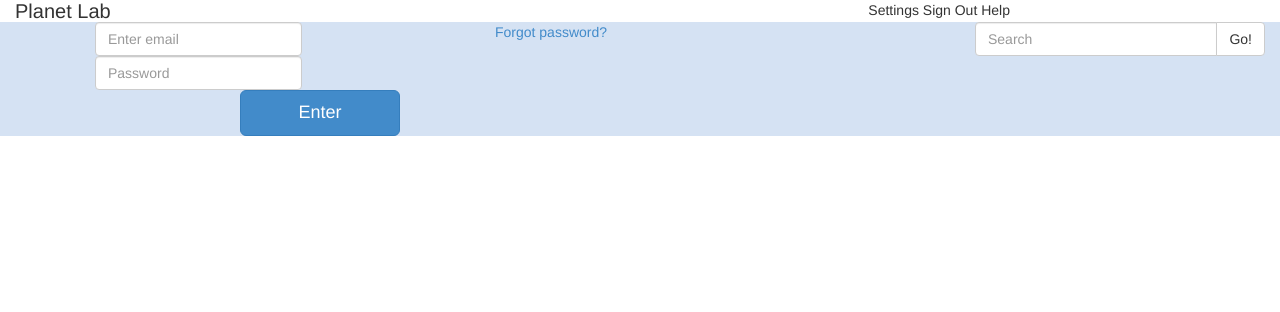
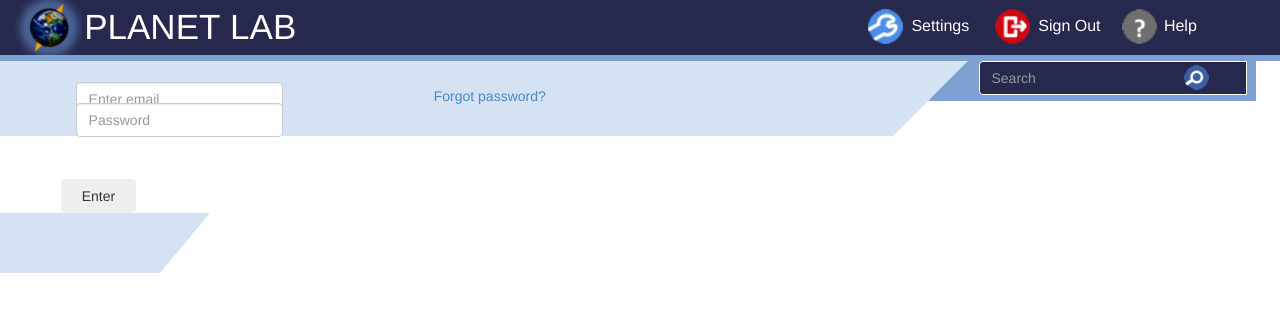
Before and after one commit to andymcguinness/planetlab, a plain HTML site: page index.html in a window 1280 px wide. Drawn offline with nearby package versions, Linux system fonts and the light colour scheme; some packages are replaced by stand-ins of ours.

Commit message:
Commiting current status

```diff
--- a/css/main.css
+++ b/css/main.css
@@ -11,54 +11,162 @@ body {
     display: block;
     float: left;
     margin: 0;
+    background: #26284d;
+    overflow-x: hidden;
 }
 .main-header .left {
     float: left;
     display: inline-block;
 }
+.main-header .left div.main-header-logo {
+    display: inline-block;
+    float: left;
+}
+.main-header .left div.main-header-logo img {
+    display: inline-block;
+    float: left;
+    height: 55px;
+}
 .main-header .left h1 {
     margin: 0;
-    font-size: 20px;
+    font-size: 35px;
+    color: #fffefe;
+    display: inline;
+    float: left;
+    text-transform: uppercase;
+    margin: 8px 0 0 2px;
+}
+.main-header .left h1 span.light {
+    display: inline;
+    font-weight: 200;
 }
 .main-header .right {
     float: left;
     display: inline-block;
 }
 .main-header .right div {
-    display: inline;
-    text-align: right;
+    display: inline-block;
+    text-align: left;
+    width: 31%;
+}
+.main-header .right div:last-child {
+    width: 30%;
+}
+.main-header .right div div {
+    dislay: inline-block;
+    float: left;
+    margin-top: 9px;
+}
+.main-header .right div div img{
+    height: 35px;
+    display: inline-block;
+}
+.main-header .right div span {
+    display: inline-block;
+    color: #fffefe;
+    font-weight: 200;
+    font-size: 16px;
+    padding: 15px 10px 0 5px;
 }
 
 .content-header {
     width: 100%;
     display: block;
     float: left;
-    background: #D5E2F3;
     margin: 0;
+    border-top: 6px solid #7ea1d1;
 }
-.content-header .left {
+.content-header .logged-in-left {
     display: inline-block;
     float: left;
+    background: #D5E2F3;
+    height: 95px;
+    z-index: 2;
+}
+.content-header .logged-in-left .user-icon img {
+    width: 105px;
+    margin-left: 30px;
+    margin-top: 10px;
+}
+.content-header .logged-in-left .username h1 {
+    margin-top: 5px;
+    margin-left: 50px;
+    font-size: 18px;
+}
+.content-header .logged-out-left {
+    display: inline-block;
+    float: left;
+    border-top: 75px solid #D5E2F3;
+    border-right: 75px solid transparent;
+    z-index: 2;
+}
+.content-header .logged-out-left input {
+    margin-top: -100px;
+}
+.content-header .logged-out-left p {
+    margin-top: -50px;
+    margin-left: -20px;
 }
 .content-header .middle {
     display: inline-block;
     float: left;
+    width: 788px;
+    border-top: 95px solid #D5E2F3;
+    border-right: 85px solid transparent;
 }
 .content-header .middle ul.main-nav {
     width: 100%;
     display: inline-block;
     float: left;
     list-style: none;
-    padding-left: 0;
+    padding-left: 40px;
+    position: absolute;
+    top: -90px;
 }
 .content-header .middle ul.main-nav li {
     float: left;
     width: auto;
     display: inline;
+    width: 20%;
+    margin-top: 7px;
 }
 .content-header .right {
     display: inline-block;
     float: left;
+    background: #7ea1d1;
+    height: 40px;
+    margin-left: -39px;
+}
+.content-header .right input {
+    background: #26284d;
+    padding-right: 38px;
+    border: 1px solid #fffefe;
+    -webkit-border-radius: 4px;
+    border-radius: 4px;
+    margin: 0 0 0 35px;
+}
+.content-header .right input:focus {
+    color: #fffefe;
+    border: 1px solid #cbcbcb;
+}
+.content-header .right div.submit-search {
+    background: transparent;
+    position: absolute;
+    left: 240px;
+    top: 4px;
+    z-index: 2;
+    width: auto;
+}
+.content-header .right div.submit-search a img {
+    width: 25px;
+}
+.content-header .left-bottom {
+    display: inline-block;
+    float: left;
+    height: 0;
+    width: 225px;
+    border-top: 60px solid #D5E2F3;
+    border-right: 50px solid transparent;
 }
 
 /* SEARCH PAGE STYLES */
--- a/index.html
+++ b/index.html
@@ -14,50 +14,70 @@
     </head>
     <body ng-controller="MainCtrl">
 
-        <div class="main-header row">
+        <div class="main-header">
             <div class="left col-xs-12 col-sm-12 col-md-8">
-                <h1>Planet Lab</h1>
+                <a href="/nasa-space-app/#/">
+                    <div class="main-header-logo"><img src="images/planetlab-logo.png"></div>
+                    <h1><span class="light">Planet</span> Lab</h1>
+                </a>
             </div>
             <div class="right col-xs-12 col-sm-12 col-md-4">
                 <div class="settings">
-                    <div class="icon"></div>
+                    <a href="#">
+                        <div class="icon"><img src="images/settings-icon.png"></div>
                         <span class="menu-item-text">Settings</span>
+                    </a>
                 </div>
                 <div class="sign-out">
-                    <div class="icon"></div>
+                    <a href="#">
+                        <div class="icon"><img src="images/logout-icon.png"></div>
                         <span class="menu-item-text">Sign Out</span>
+                    </a>
                 </div>
                 <div class="help">
-                    <div class="icon"></div>
+                    <a href="#">
+                        <div class="icon"><img src="images/help-icon.png"></div>
                         <span class="menu-item-text">Help</span>
+                    </a>
                 </div>
             </div>
         </div>
 
         <div ng-switch on="isLoggedIn">
             <div ng-switch-when="true" class="content-header row">
-                <div class="left col-xs-12 col-sm-12 col-md-3">Username</div>
-                <div class="middle col-xs-12 col-sm-12 col-md-6">
+                <div class="row">
+                    <div class="logged-in-left col-xs-12 col-sm-12 col-md-2">
+                        <div class="user-icon">
+                            <a href="#"><img src="images/user-icon.png"></a>
+                        </div>
+                        <div class="username">
+                            <h1>Latora</h1>
+                        </div>
+                    </div>
+                    <div class="middle col-xs-12 col-sm-12 col-md-7">
                         <ul class="main-nav">
-                        <li>1</li>
-                        <li>2</li>
-                        <li>3</li>
-                        <li>4</li>
-                        <li>5</li>
+                            <li><a href="#"><img src="images/icon-1.png"></a></li>
+                            <li><a href="#"><img src="images/icon-2.png"></a></li>
+                            <li><a href="#"><img src="images/icon-3.png"></a></li>
+                            <li><a href="#"><img src="images/icon-4.png"></a></li>
+                            <li><a href="#"><img src="images/icon-5.png"></a></li>
                         </ul>
                     </div>
                     <div class="right col-xs-12 col-sm-12 col-md-3">
                         <div class="input-group">
-                        <input type="search" class="form-control" placeholder="Search">
-                        <span class="input-group-btn">
-                            <button class="btn btn-default" type="submit">Go!</button>
-                        </span>
+                            <input type="search" class="form-control" placeholder="Search" ng-model="searchTerm">
+                            <div class="submit-search"><a href="/nasa-space-app/#/search?{{searchTerm}}"><img src="images/search-icon.png"></a></div>
                         </div>
                     </div>
                 </div>
+                <div class="row">
+                    <div class="left-bottom col-xs-12 col-sm-12 col-md-3"></div>
+                </div>
+            </div>
 
-            <div ng-switch-when="false" class="content-header row">
-                <div class="left col-xs-12 col-sm-12 col-md-9">
+            <div ng-switch-when="false" class="content-header">
+                <div class="row">
+                    <div class="logged-out-left col-xs-12 col-sm-12 col-md-9">
                         <div class="row">
                             <form class="form-inline col-md-5 col-md-offset-1" role="form">
                               <div class="form-group">
@@ -73,16 +93,18 @@
                         </div>
 
                         <div class="row">
-                        <button type="submit" class="btn btn-primary btn-lg col-xs-10 col-sm-8 col-md-2 col-xs-offset-1 col-sm-offset-2 col-md-offset-3">Enter</button>
+                            <button type="submit" class="btn col-xs-10 col-sm-8 col-md-1 col-xs-offset-1 col-sm-offset-2 col-md-offset-1">Enter</button>
                         </div>
                     </div>
                     <div class="right col-xs-12 col-sm-12 col-md-3">
                         <div class="input-group">
-                        <input type="search" class="form-control" placeholder="Search">
-                        <span class="input-group-btn">
-                            <button class="btn btn-default" type="submit">Go!</button>
-                        </span>
+                            <input type="search" class="form-control" placeholder="Search" ng-model="searchTerm">
+                            <div class="submit-search"><a href="/nasa-space-app/#/search?{{searchTerm}}"><img src="images/search-icon.png"></a></div>
                         </div>
+                    </div>
+                </div>
+                <div class="row">
+                    <div class="left-bottom col-xs-12 col-sm-12 col-md-3"></div>
                 </div>
             </div>
         </div>
@@ -91,9 +113,9 @@
 
         <!-- SCRIPTS -->
         <!-- Main Script -->
+        <script src="js/includes/mixitup.js"></script>
         <script src="js/main.js"></script>
         <script src="js/quests_app.js"></script>
-         <script src="js/includes/mixitup.js"></script>
 
         <!-- Services -->
         <script src="js/services/quests_api.js"></script>
--- a/js/controllers/MainCtrl.js
+++ b/js/controllers/MainCtrl.js
@@ -1,3 +1,3 @@
-quests_app.controller('MainCtrl', ['$scope', '$rootScope', function($scope, $rootScope) {
+quests_app.controller('MainCtrl', ['$scope', '$rootScope', '$location', function($scope, $rootScope, $location) {
     $rootScope.isLoggedIn = "false";
 }]);
--- a/js/main.js
+++ b/js/main.js
@@ -22,4 +22,6 @@ var mixArgs = {
   perspectiveDistance: '3000',
   perspectiveOrigin: '50% 50%',
   animateGridList: true
-};
+}
+
+$('#grid').mixitup(mixArgs);
```
Also changed, not shown: js/includes/JSON/quests_json.js (+12 -24 lines), images/help-icon.png (added), images/icon-1.png (added), images/icon-2.png (added), images/icon-3.png (added), images/icon-4.png (added), images/icon-5.png (added), images/logout-icon.png (added), images/planetlab-logo.png (added), images/search-icon.png (added), images/settings-icon.png (added), images/user-icon.png (added). Lines whose indentation alone changed are shown as unchanged.
